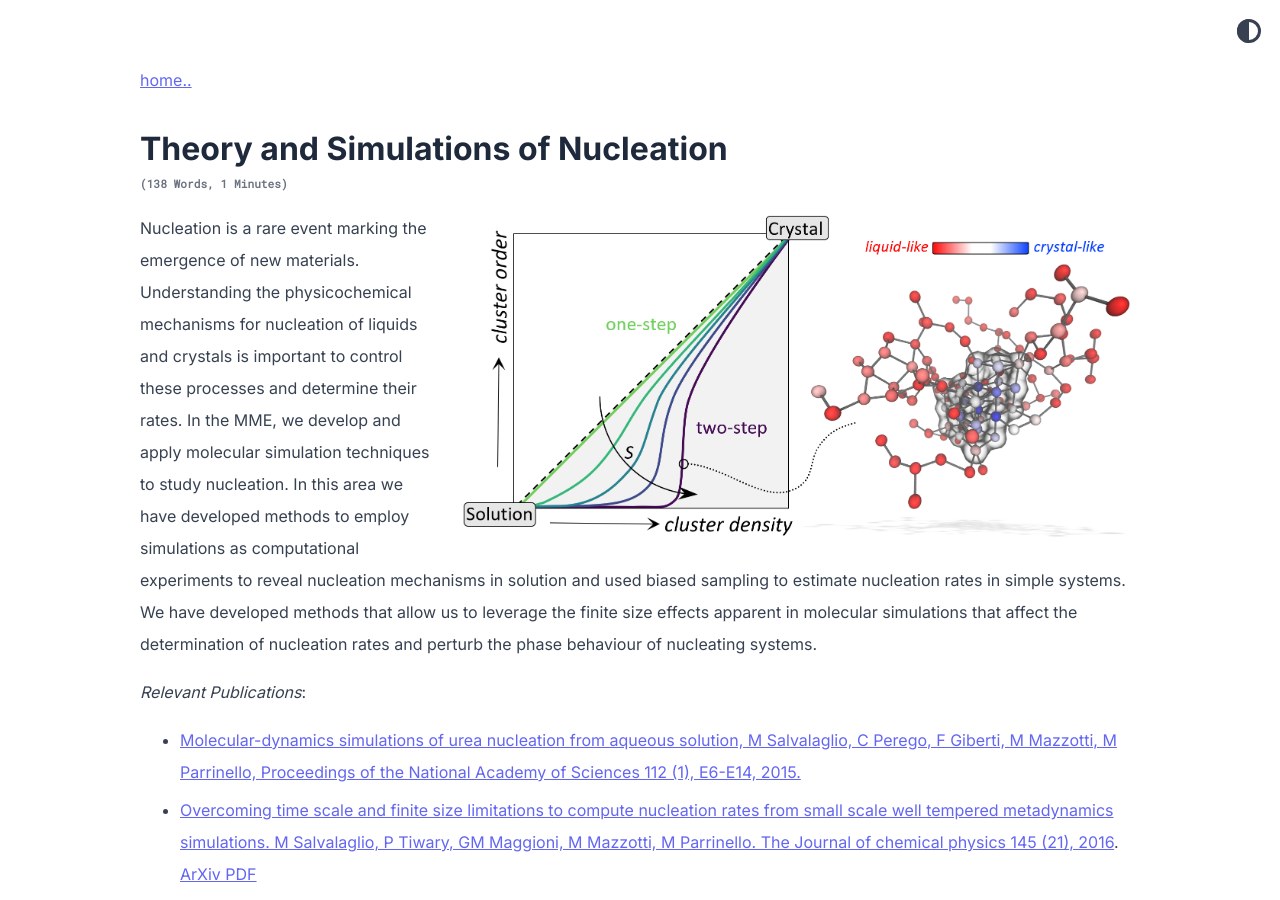
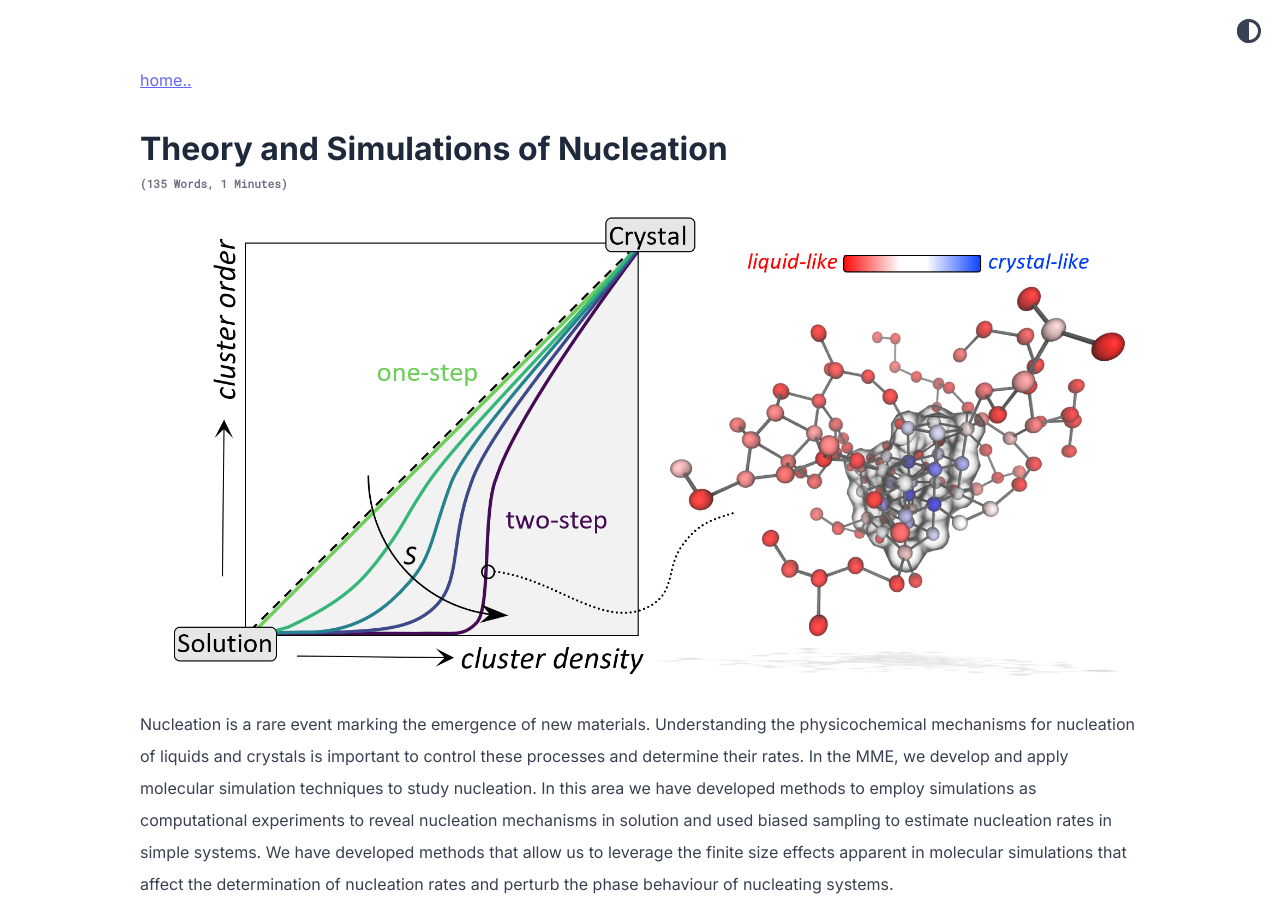
Before and after one commit to mme-ucl/mme-ucl.github.io, a Jekyll site: the page built from nucleation.md, in a window 1280 px wide and 900 px high. Built offline with Jekyll 4.4.1, drawn with Linux system fonts in a browser that asks for light colours.

Commit message:
Update nucleation.md

```diff
--- a/nucleation.md
+++ b/nucleation.md
@@ -2,7 +2,7 @@
 layout: post
 title: Theory and Simulations of Nucleation
 ---
-<img src="https://github.com/mme-ucl/mme-ucl.github.io/raw/main/images/nucleation.png" align="right" width="700px"/>
+<img src="https://github.com/mme-ucl/mme-ucl.github.io/raw/main/images/nucleation.png" align="centre" width="1000px"/>
 
 Nucleation is a rare event marking the emergence of new materials. Understanding the physicochemical mechanisms for nucleation of liquids and crystals is important to control these processes and determine their rates. In the MME, we develop and apply molecular simulation techniques to study nucleation.
 In this area we have developed methods to employ simulations as computational experiments to reveal nucleation mechanisms in solution and used biased sampling to estimate nucleation rates in simple systems.
@@ -19,5 +19,3 @@ Journal of the American Chemical Society 144 (25), 2022, 11099-11109.](https://p
 
 _Review:_
 - [Molecular simulation approaches to study crystal nucleation from solutions: theoretical considerations and computational challenges A Finney, M Salvalaglio, WIREs Computational Material Science, 2023.]() [ChemRxiv](https://chemrxiv.org/engage/chemrxiv/article-details/651bff438bab5d20558ad4cf)
-
-<br clear="right"/>
```
